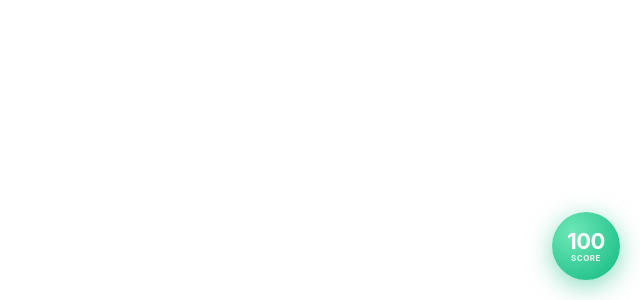
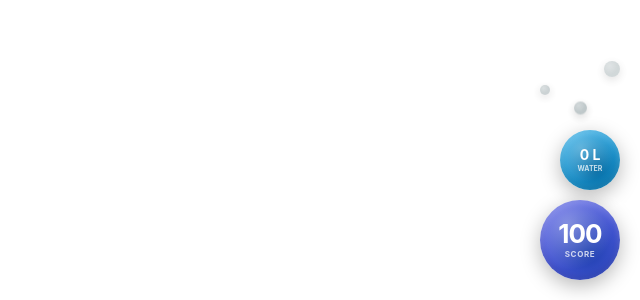
Before and after one commit to srikashyap24/DeloitteHackSpark, a React app: page / in a window 1280 px wide. Shown: the part 500-800 px from the top of the page, without its empty margins (640-1280 px from the left). Built offline with nearby package versions, Linux system fonts and the light colour scheme; the HTML template or start-up script is replaced by a standard one.

Commit message:
Redesign floating bubble stack: Score, Water, Alert + decorative bubbles

```diff
--- a/src/bubble.css
+++ b/src/bubble.css
@@ -1,74 +1,131 @@
-.greenprompt-bubble {
+/* ── Bubble Stack Container ─────────────────────── */
+.gp-stack {
   position: fixed;
   bottom: 20px;
   right: 20px;
-  width: 68px;
-  height: 68px;
+  z-index: 2147483647;
+  display: flex;
+  flex-direction: column;
+  align-items: flex-end;
+  gap: 10px;
+  pointer-events: none; /* let clicks pass through gaps */
+  font-family: -apple-system, BlinkMacSystemFont, "Segoe UI", Roboto, sans-serif;
+}
+
+/* ── Individual Bubbles ─────────────────────────── */
+.gp-bubble {
+  pointer-events: all;
   border-radius: 50%;
   display: flex;
   flex-direction: column;
   align-items: center;
   justify-content: center;
-  font-family: -apple-system, BlinkMacSystemFont, "Segoe UI", Roboto, sans-serif;
+  cursor: default;
+  user-select: none;
+  color: #fff;
   font-weight: 700;
-  color: white;
-  box-shadow: 0 6px 24px rgba(0, 0, 0, 0.35);
-  z-index: 2147483647;
-  cursor: pointer;
-  transition: transform 0.2s ease, box-shadow 0.2s ease;
-  user-select: none;
+  box-shadow: 0 6px 20px rgba(0, 0, 0, 0.28), inset 0 -3px 6px rgba(0,0,0,0.12), inset 0 3px 6px rgba(255,255,255,0.2);
+  transition: transform 0.22s ease, box-shadow 0.22s ease;
+  position: relative;
+  /* subtle gloss */
+  background-clip: padding-box;
 }
 
-.greenprompt-bubble:hover {
-  transform: scale(1.1);
-  box-shadow: 0 10px 32px rgba(0, 0, 0, 0.45);
+.gp-bubble:hover {
+  transform: scale(1.12);
+  box-shadow: 0 10px 30px rgba(0, 0, 0, 0.38), inset 0 -3px 6px rgba(0,0,0,0.15), inset 0 3px 8px rgba(255,255,255,0.25);
+  z-index: 2;
 }
 
-.greenprompt-score {
-  font-size: 22px;
-  line-height: 1;
-  letter-spacing: -0.5px;
+/* Score – largest */
+.gp-bubble--score {
+  width: 80px;
+  height: 80px;
+  background: radial-gradient(circle at 35% 30%, rgba(255,255,255,0.35) 0%, transparent 60%),
+              radial-gradient(circle at 60% 65%, #1e40af 0%, #6366f1 100%);
 }
 
-.greenprompt-label {
+.gp-score-value {
+  font-size: 26px;
+  line-height: 1;
+  letter-spacing: -1px;
+}
+.gp-score-label {
   font-size: 8px;
-  opacity: 0.85;
-  margin-top: 1px;
+  opacity: 0.75;
   text-transform: uppercase;
-  letter-spacing: 0.5px;
+  letter-spacing: 0.6px;
+  margin-top: 2px;
 }
 
-/* Tooltip */
-.greenprompt-tooltip {
+/* Water – medium */
+.gp-bubble--water {
+  width: 60px;
+  height: 60px;
+  background: radial-gradient(circle at 35% 30%, rgba(255,255,255,0.3) 0%, transparent 60%),
+              radial-gradient(circle at 60% 65%, #0369a1 0%, #38bdf8 100%);
+}
+
+.gp-water-value {
+  font-size: 14px;
+  line-height: 1;
+}
+.gp-water-label {
+  font-size: 7px;
+  opacity: 0.75;
+  text-transform: uppercase;
+  margin-top: 2px;
+}
+
+/* Alert – small */
+.gp-bubble--alert {
+  width: 40px;
+  height: 40px;
+  background: radial-gradient(circle at 35% 30%, rgba(255,255,255,0.3) 0%, transparent 60%),
+              radial-gradient(circle at 60% 65%, #b45309 0%, #f59e0b 100%);
+  font-size: 18px;
+}
+
+/* Decorative mini bubbles */
+.gp-deco {
+  pointer-events: none;
+  border-radius: 50%;
+  background: radial-gradient(circle at 35% 30%, rgba(255,255,255,0.3) 0%, transparent 55%),
+              rgba(111, 131, 136, 0.45);
+  box-shadow: 0 3px 10px rgba(0,0,0,0.18);
+  animation: gp-float 4s ease-in-out infinite;
+}
+
+.gp-deco:nth-child(1) { width: 16px; height: 16px; animation-delay: 0s; }
+.gp-deco:nth-child(2) { width: 10px; height: 10px; animation-delay: 0.8s; align-self: flex-start; margin-right: 4px; }
+.gp-deco:nth-child(3) { width: 13px; height: 13px; animation-delay: 1.6s; align-self: center; }
+
+@keyframes gp-float {
+  0%   { transform: translateY(0);   opacity: 0.7; }
+  50%  { transform: translateY(-6px); opacity: 1; }
+  100% { transform: translateY(0);   opacity: 0.7; }
+}
+
+/* ── Tooltip ────────────────────────────────────── */
+.gp-tooltip {
+  display: none;
   position: absolute;
-  bottom: calc(100% + 10px);
-  right: 0;
-  background: rgba(15, 15, 15, 0.92);
-  color: white;
-  padding: 8px 12px;
+  right: calc(100% + 10px);
+  top: 50%;
+  transform: translateY(-50%);
+  background: rgba(10, 10, 20, 0.88);
+  color: #f3f4f6;
+  font-weight: 500;
+  font-size: 12px;
+  padding: 6px 11px;
   border-radius: 8px;
-  font-size: 12px;
   white-space: nowrap;
   pointer-events: none;
-  opacity: 0;
-  transform: translateY(4px);
-  transition: opacity 0.2s ease, transform 0.2s ease;
   border: 1px solid rgba(255,255,255,0.1);
-  backdrop-filter: blur(8px);
-  min-width: 130px;
-  text-align: center;
+  backdrop-filter: blur(6px);
+  box-shadow: 0 4px 16px rgba(0,0,0,0.3);
 }
 
-.greenprompt-bubble:hover .greenprompt-tooltip {
-  opacity: 1;
-  transform: translateY(0);
+.gp-bubble:hover .gp-tooltip {
+  display: block;
 }
-
-.greenprompt-tooltip strong {
-  display: block;
-  font-size: 11px;
-  opacity: 0.6;
-  margin-bottom: 3px;
-  text-transform: uppercase;
-  letter-spacing: 0.5px;
-}
--- a/src/bubble.jsx
+++ b/src/bubble.jsx
@@ -1,61 +1,70 @@
 import React, { useState, useEffect } from "react";
 import "./bubble.css";
 
-// Returns bubble style (gradient + shadow) based on score
-function getBubbleStyle(score) {
-  if (score >= 90) {
-    return {
-      background: "radial-gradient(circle at 30% 30%, #6ee7b7, #10b981)",
-      boxShadow: "0 6px 24px rgba(16, 185, 129, 0.5)",
-    };
-  } else if (score >= 70) {
-    return {
-      background: "radial-gradient(circle at 30% 30%, #fde68a, #f59e0b)",
-      boxShadow: "0 6px 24px rgba(245, 158, 11, 0.5)",
-    };
-  } else {
-    return {
-      background: "radial-gradient(circle at 30% 30%, #fca5a5, #ef4444)",
-      boxShadow: "0 6px 24px rgba(239, 68, 68, 0.5)",
-    };
-  }
+// Format water value compactly: "0.00123 L" → "0.001 L"
+function formatWater(val) {
+  if (!val || val === 0) return "0 L";
+  if (val < 0.001) return "<0.001 L";
+  if (val < 1) return val.toFixed(3) + " L";
+  return val.toFixed(2) + " L";
 }
 
-function GreenPromptBubble() {
-  const [score, setScore] = useState(100);
+export default function GreenPromptBubble() {
+  const [score, setScore]   = useState(100);
+  const [water, setWater]   = useState(0);
+  const [alerts, setAlerts] = useState([]);
 
   useEffect(() => {
-    if (typeof chrome !== "undefined" && chrome.storage) {
-      // Load current score on mount
-      chrome.storage.local.get(["score"], (data) => {
-        if (typeof data.score === "number") {
-          setScore(data.score);
-        }
-      });
+    if (typeof chrome === "undefined" || !chrome.storage) return;
 
-      // Live listener for score changes
-      const listener = (changes) => {
-        if (changes.score && typeof changes.score.newValue === "number") {
-          setScore(changes.score.newValue);
-        }
-      };
-      chrome.storage.onChanged.addListener(listener);
-      return () => chrome.storage.onChanged.removeListener(listener);
-    }
+    // Initial load
+    chrome.storage.local.get(["score", "alerts", "stats"], (data) => {
+      if (typeof data.score === "number") setScore(data.score);
+      if (Array.isArray(data.alerts)) setAlerts(data.alerts);
+      if (data.stats?.waterConsumed != null) setWater(data.stats.waterConsumed);
+    });
+
+    // Live updates
+    const listener = (changes) => {
+      if (changes.score?.newValue != null)  setScore(changes.score.newValue);
+      if (changes.alerts?.newValue != null) setAlerts(changes.alerts.newValue);
+      if (changes.stats?.newValue?.waterConsumed != null)
+        setWater(changes.stats.newValue.waterConsumed);
+    };
+    chrome.storage.onChanged.addListener(listener);
+    return () => chrome.storage.onChanged.removeListener(listener);
   }, []);
 
-  const bubbleStyle = getBubbleStyle(score);
+  const latestAlert = alerts[0] || null;
 
   return (
-    <div className="greenprompt-bubble" style={bubbleStyle}>
-      <span className="greenprompt-score">{score}</span>
-      <span className="greenprompt-label">score</span>
-      <div className="greenprompt-tooltip">
-        <strong>GreenPrompt</strong>
-        {score} / 100
+    <div className="gp-stack">
+      {/* Decorative mini bubbles for "rising" aesthetic */}
+      <div className="gp-deco" />
+      <div className="gp-deco" />
+      <div className="gp-deco" />
+
+      {/* Alert bubble – only show if any alerts */}
+      {latestAlert && (
+        <div className="gp-bubble gp-bubble--alert">
+          !
+          <div className="gp-tooltip">{latestAlert}</div>
+        </div>
+      )}
+
+      {/* Water bubble */}
+      <div className="gp-bubble gp-bubble--water">
+        <span className="gp-water-value">{formatWater(water)}</span>
+        <span className="gp-water-label">Water</span>
+        <div className="gp-tooltip">💧 Water used by AI prompts</div>
+      </div>
+
+      {/* Score bubble – largest */}
+      <div className="gp-bubble gp-bubble--score">
+        <span className="gp-score-value">{score}</span>
+        <span className="gp-score-label">Score</span>
+        <div className="gp-tooltip">🌿 GreenPrompt score: {score}/100</div>
       </div>
     </div>
   );
 }
-
-export default GreenPromptBubble;
```
Also changed, not shown: 1 other file (tests, documents, lock files or other folders).
